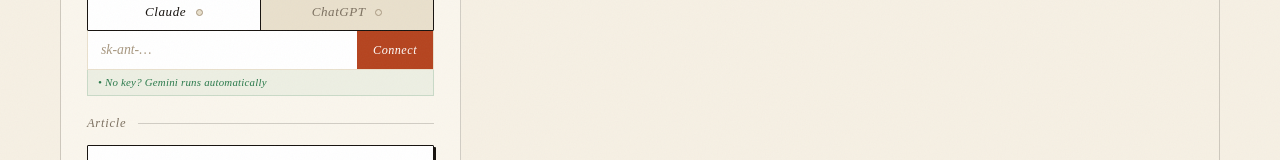
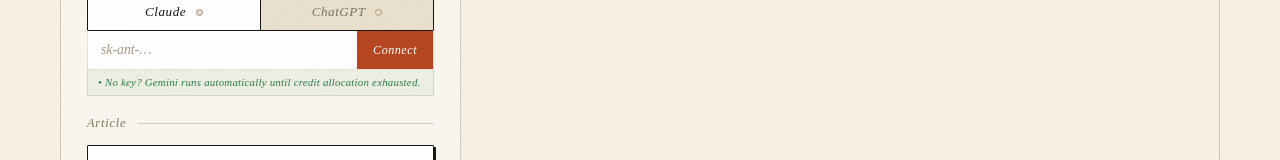
Before and after one commit to Alekklincewicz/wikifact, a plain HTML site: page index.html in a window 1280 px wide. Shown: the part 220-380 px from the top of the page. Drawn offline with nearby package versions, Linux system fonts and the light colour scheme; a web font is replaced by a local one.

Commit message:
Update fallback note for Gemini key usage

```diff
--- a/index.html
+++ b/index.html
@@ -297,7 +297,7 @@
               <input class="api-key-input" type="password" id="apiKey-openai" placeholder="sk-…" autocomplete="off" oninput="onKeyInput('openai')" />
               <button class="api-key-save-btn" onclick="activateKey('openai')">Connect</button>
             </div>
-            <div class="gemini-fallback-note" id="geminiFallbackNote">&#x2022; No key? Gemini runs automatically</div>
+            <div class="gemini-fallback-note" id="geminiFallbackNote">&#x2022; No key? Gemini runs automatically until credit allocation exhausted.</div>
           </div>
           <div class="api-minimized" id="apiMinimized" onclick="expandApiWidget()">
             <div class="api-minimized-dot"></div>
```
